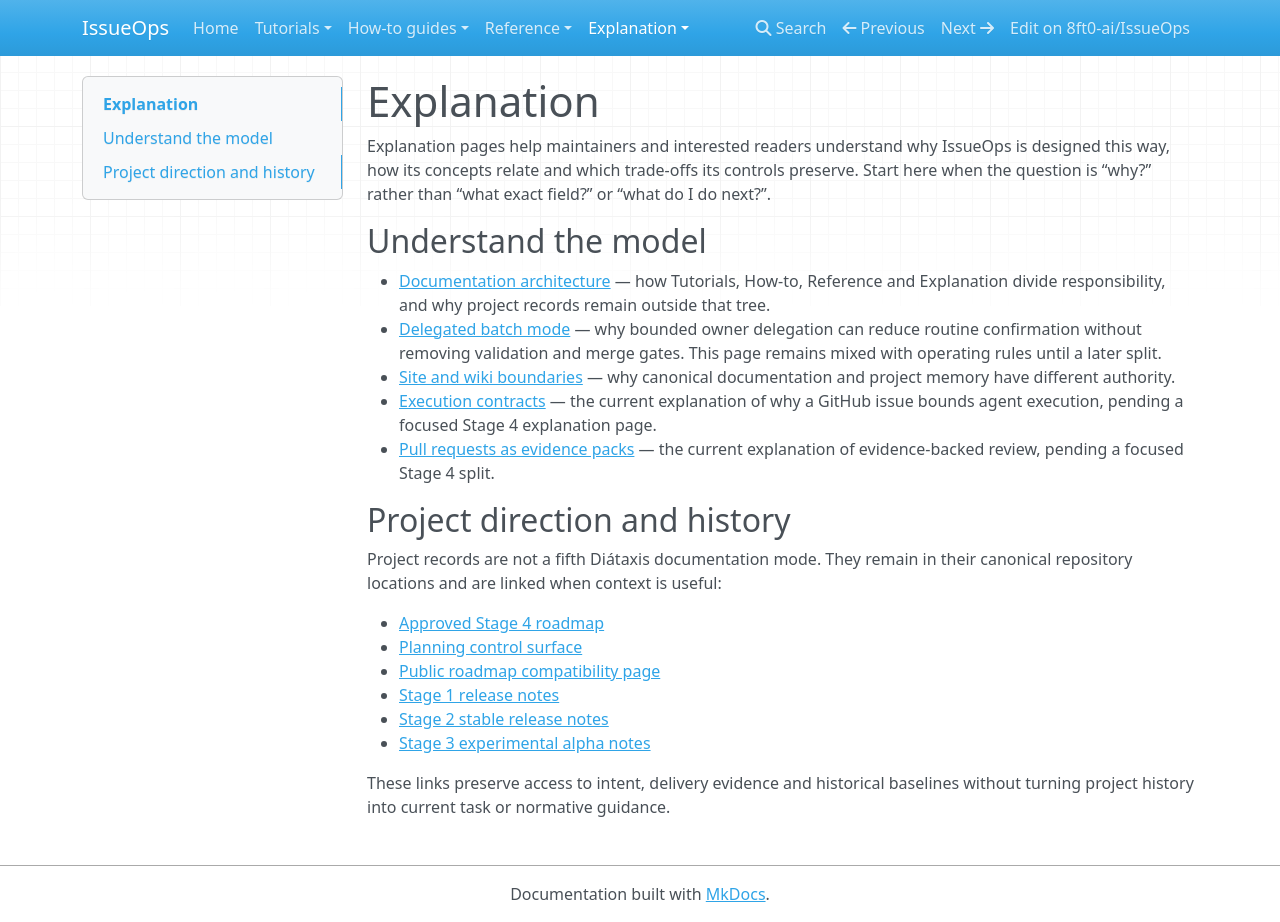
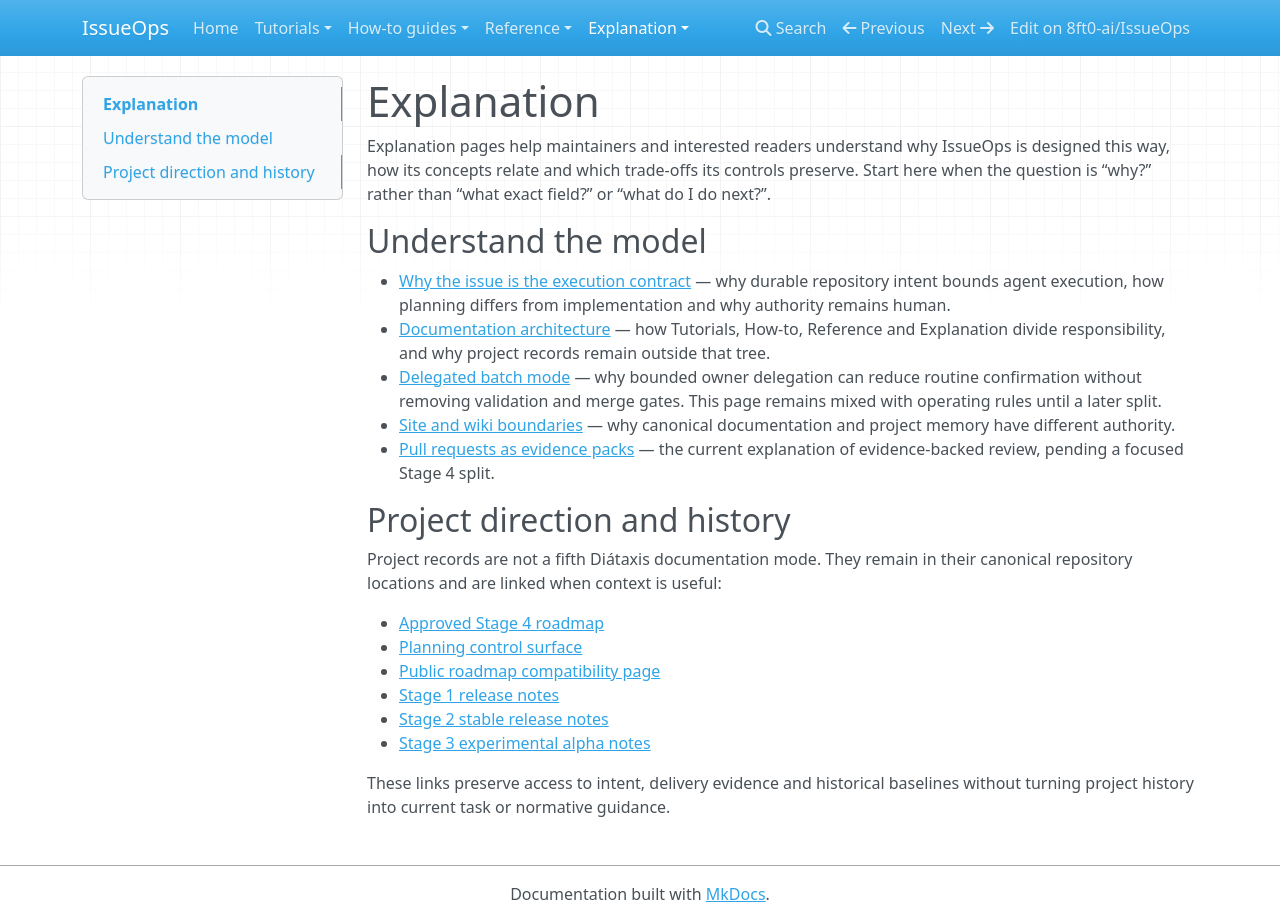
Before and after one commit to 8ft0-ai/IssueOps, an MkDocs documentation site: the page built from docs/explanation/index.md, in a window 1280 px wide and 922 px high. Built offline with MkDocs 1.6.1, drawn with Linux system fonts in a browser that asks for light colours; nearby versions of some CDN libraries.

Commit message:
Index the execution-contract explanation

```diff
--- a/docs/explanation/index.md
+++ b/docs/explanation/index.md
@@ -4,10 +4,10 @@ Explanation pages help maintainers and interested readers understand why IssueOp
 
 ## Understand the model
 
+- [Why the issue is the execution contract](execution-contract-model.md) — why durable repository intent bounds agent execution, how planning differs from implementation and why authority remains human.
 - [Documentation architecture](documentation-architecture.md) — how Tutorials, How-to, Reference and Explanation divide responsibility, and why project records remain outside that tree.
 - [Delegated batch mode](../delegated-batch-mode.md) — why bounded owner delegation can reduce routine confirmation without removing validation and merge gates. This page remains mixed with operating rules until a later split.
 - [Site and wiki boundaries](../site-vs-wiki.md) — why canonical documentation and project memory have different authority.
-- [Execution contracts](../execution-contracts.md#why-the-issue-is-the-contract) — the current explanation of why a GitHub issue bounds agent execution, pending a focused Stage 4 explanation page.
 - [Pull requests as evidence packs](../pr-evidence-packs.md) — the current explanation of evidence-backed review, pending a focused Stage 4 split.
 
 ## Project direction and history
```
